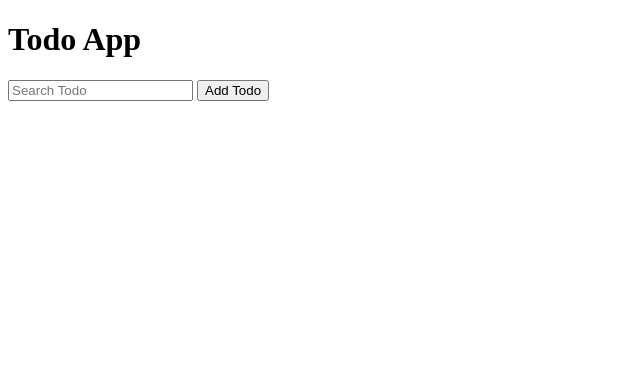
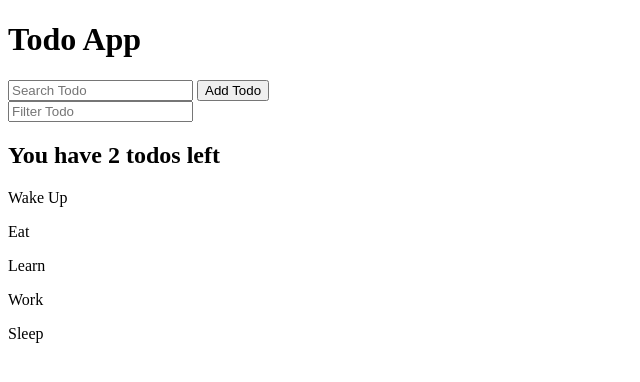
Before and after one commit to AmuthesWaran/javascript-complete, a plain HTML site: page 06-todo-app/index.html in a window 1280 px wide. Shown: the whole page, without its empty margins (0-640 px from the left). Drawn offline with Linux system fonts and the light colour scheme.

Commit message:
day 17 chapter 7 part 5

```diff
--- a/06-todo-app/index.html
+++ b/06-todo-app/index.html
@@ -15,7 +15,11 @@
     <p>Research</p>
     <p>Go for a walk</p>
     <p>Finish this Course</p> -->
-    <button id="addTodo" class="test" >Add Todo</button>
+    <button id="addTodo" class="test" >Add Todo</button> <br>
+    <input id="search-text" type="text" placeholder="Filter Todo">
+    <div id="todos">
+
+    </div>
     <script src="todo-app.js"></script>
 </body>
 </html>
--- a/06-todo-app/todo-app.js
+++ b/06-todo-app/todo-app.js
@@ -15,6 +15,34 @@ const todos = [{
    complete: false
 }]
 
+const filters ={
+   searchText: ''
+}
+
+const renderTodo = function(todos, filters){
+   const filteredTodo = todos.filter(function (todo){
+      return todo.todo.toLowerCase().includes(filters.searchText.toLowerCase())
+   })
+   const incompleteTodo = filteredTodo.filter(function (todo){
+      return !todo.complete
+    })
+
+
+    document.querySelector('#todos').innerHTML = ''
+
+    const summary = document.createElement('h2')
+    summary.textContent = `You have ${incompleteTodo.length} todos left`
+    document.querySelector('#todos').appendChild(summary)
+
+    filteredTodo.forEach(function (todo) {
+
+      const p = document.createElement('p')
+      p.textContent = todo.todo
+
+      document.querySelector('#todos').appendChild(p)
+      console.log(p)
+    })
+}
 // const ps = document.querySelectorAll('p')
 
 // ps.forEach(function (p){
@@ -43,6 +71,7 @@ const todos = [{
 //    console.log('button clicked');
 // })
 
+renderTodo(todos, filters)
 
 document.querySelector('#addTodo').addEventListener('click', function(e){
    console.log('button clicked');
@@ -51,3 +80,8 @@ document.querySelector('#addTodo').addEventListener('click', function(e){
 document.querySelector('#todoText').addEventListener('input', function(e){
    console.log(e.target.value)
 })
+
+document.querySelector('#search-text').addEventListener('input', function(e){
+   filters.searchText = e.target.value
+   renderTodo(todos, filters)
+})
```
